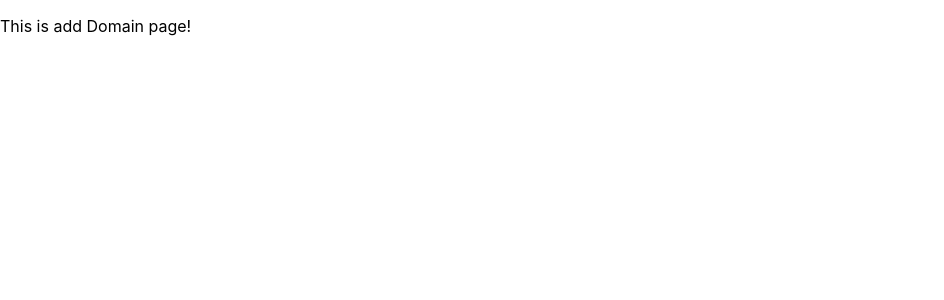
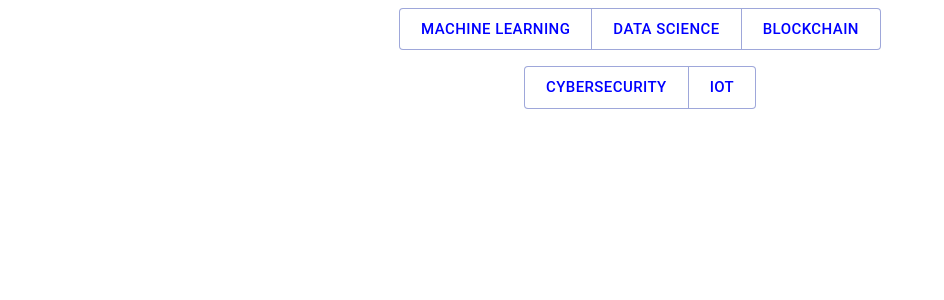
Before and after one commit to tejasdahad/dbms_pro, a React (Create React App) app: page /add_domain in a window 1280 px wide. Shown: the top 300 px of the page, without its empty margins (0-944 px from the left). Built offline with nearby package versions, Linux system fonts and the light colour scheme; the HTML template or start-up script is replaced by a standard one.

Commit message:
Added domain buttongroup

```diff
--- a/src/components/AddDomain.js
+++ b/src/components/AddDomain.js
@@ -1,22 +1,63 @@
-import React from 'react';
-import Avatar from '@material-ui/core/Avatar';
+import React,{ useState } from 'react';
 import Button from '@material-ui/core/Button';
-import CssBaseline from '@material-ui/core/CssBaseline';
-import TextField from '@material-ui/core/TextField';
-import FormControlLabel from '@material-ui/core/FormControlLabel';
-import Checkbox from '@material-ui/core/Checkbox';
-import Link from '@material-ui/core/Link';
-import Paper from '@material-ui/core/Paper';
-import Box from '@material-ui/core/Box';
-import Grid from '@material-ui/core/Grid';
-import LockOutlinedIcon from '@material-ui/icons/LockOutlined';
-import Typography from '@material-ui/core/Typography';
+import ButtonGroup from '@material-ui/core/ButtonGroup';
 import { makeStyles } from '@material-ui/core/styles';
 
-const AddDomain = () => (
-    <div>
-        <p>This is add Domain page!</p>
-    </div>
+const useStyles = makeStyles((theme) => ({
+  root: {
+    display: 'flex',
+    flexDirection: 'column',
+    alignItems: 'center',
+    '& > *': {
+      margin: theme.spacing(1),
+    },
+  },
+}));
+
+const AddDomain = () => {
+    const classes = useStyles();
+    const [domain,setDomain] = useState('');
+    const data = {
+        ML: [
+            'Image','NLP'
+        ],
+        DS:[
+
+        ]
+    }
+
+    return (
+        <div className={classes.root}>
+
+            <ButtonGroup size="large" color="primary" aria-label="large outlined primary button group">
+                <Button onClick={e => {
+                    e.preventDefault();
+                    setDomain('ML');
+                }} style={{background:domain==='ML'?'grey':'white',color:domain==='ML'?'white':'blue'}}>Machine Learning</Button>
+                <Button onClick={e => {
+                    e.preventDefault();
+                    setDomain('DS');
+                }} style={{background:domain==='DS'?'grey':'white',color:domain==='DS'?'white':'blue'}}>Data Science</Button>
+                <Button onClick={e => {
+                    e.preventDefault();
+                    setDomain('Blockchain');
+                }} style={{background:domain==='Blockchain'?'grey':'white',color:domain==='Blockchain'?'white':'blue'}}>Blockchain</Button>
+
+            </ButtonGroup>
+            <ButtonGroup size="large" color="primary" aria-label="large outlined primary button group">
+                <Button onClick={e => {
+                    e.preventDefault();
+                    setDomain('Cyber');
+                }} style={{background:domain==='Cyber'?'grey':'white',color:domain==='Cyber'?'white':'blue'}}>Cybersecurity</Button>
+                <Button onClick={e => {
+                    e.preventDefault();
+                    setDomain('IOT');
+                }} style={{background:domain==='IOT'?'grey':'white',color:domain==='IOT'?'white':'blue'}}>IOT</Button>
+
+            </ButtonGroup>
+
+      </div>
 );
+}
 
 export default AddDomain;
```
